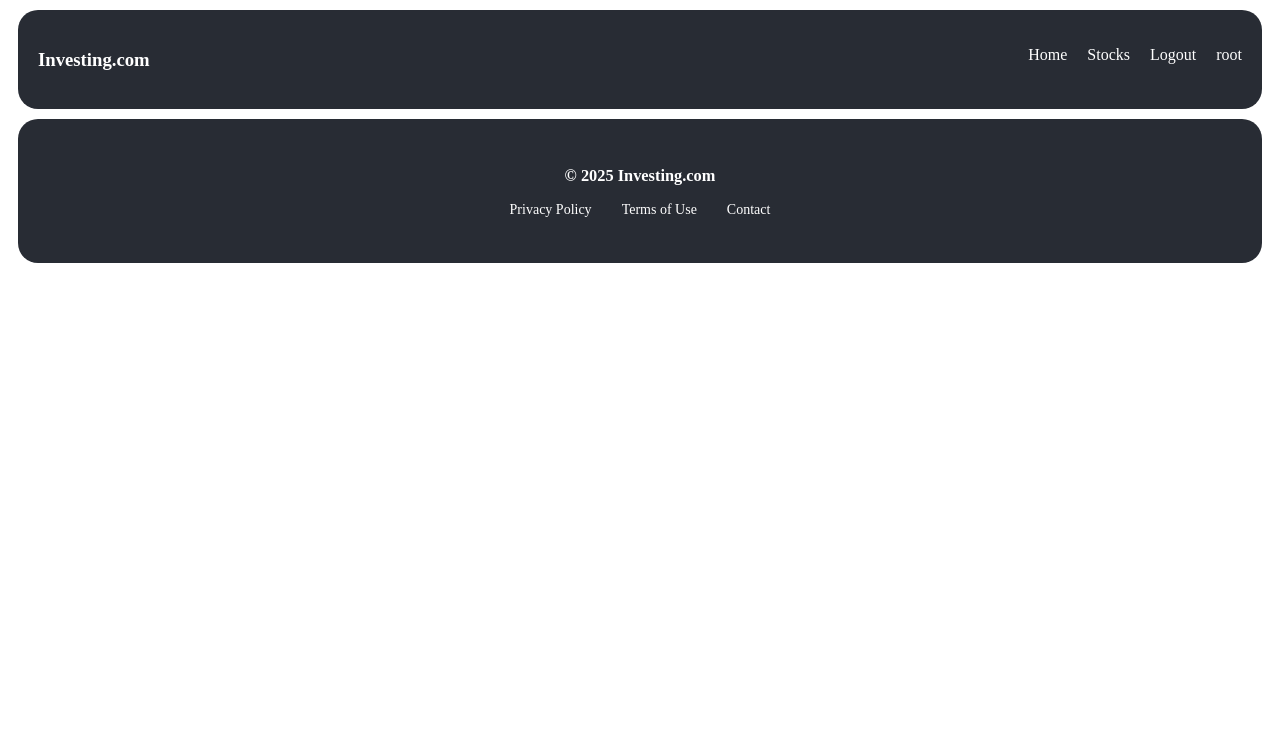
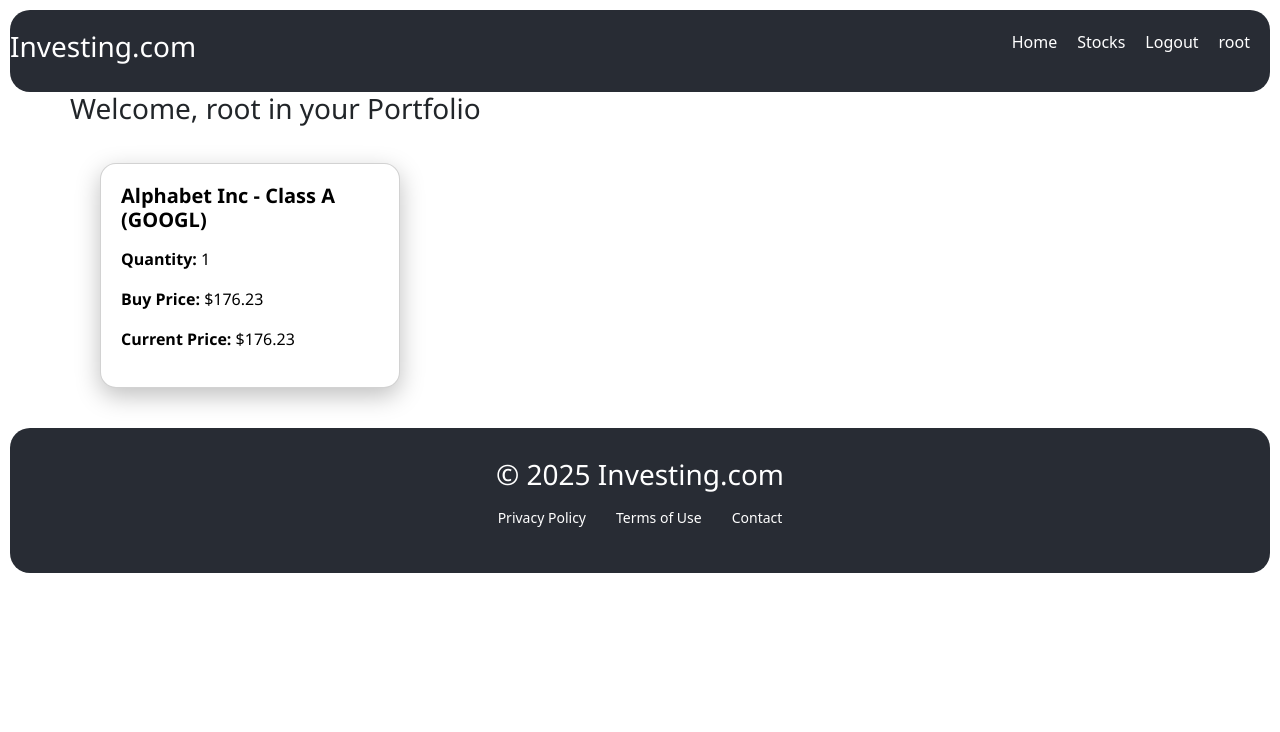
Before and after one commit to Sheraz-udd-in/Stock-Market, a Django app: page / in a window 1280 px wide. Shown: the top 732 px of the page. Before the commit the page ends 263 px from the top, so only its background shows below. Run offline with Django 5.2, Linux system fonts and the light colour scheme; a user stored in the database is signed in; data comes from the database, SQL or seed files in the repository; both versions use the stored data as it was after the commit.

Commit message:
index page

```diff
--- a/app1/templates/index.html
+++ b/app1/templates/index.html
@@ -1,16 +1,64 @@
+{% extends 'base.html' %}
 {% load static %}
-<!DOCTYPE html>
-<html lang="en">
-<head>
-    <meta charset="UTF-8">
-    <title>Title</title>
-    <link rel="stylesheet" href="{% static 'style.css' %}">
+{% block content %}
+<style>
+  .card {
+    background-color: white;
+    color: black;
+    border-radius: 16px;
+    padding: 20px;
+    margin: 10px;
+    box-shadow: 0 8px 24px rgba(0, 0, 0, 0.25);
+    transition: transform 0.2s ease, box-shadow 0.3s ease;
+    width: 250px;
+    font-family: 'Segoe UI', sans-serif;
+  }
 
-</head>
-<body>
-{% include 'components/navbar.html' %}
+  .card:hover {
+    transform: translateY(-5px);
+    box-shadow: 0 12px 32px rgba(0, 0, 0, 0.35);
+    border-color: blue;
+  }
 
-{% include 'components/footer.html' %}
-</body>
+  .card h4 {
+    margin-bottom: 15px;
+    font-size: 20px;
+    font-weight: 600;
+  }
 
-</html>
+  .portfolio-container {
+    display: flex;
+    flex-wrap: wrap;
+    gap: 20px;
+    justify-content: flex-start;
+    padding: 20px;
+  }
+
+  .home-wrapper {
+    padding-left: 70px;
+  }
+
+  h2, h3 {
+    font-family: 'Segoe UI', sans-serif;
+  }
+</style>
+
+<div class="home-wrapper">
+  <h3>Welcome, {{ request.user.username }} in your Portfolio</h3>
+
+  {% if user_stocks %}
+  <div class="portfolio-container">
+    {% for user_stock in user_stocks %}
+    <div class="card">
+        <h3>{{ user_stock.stock.name }} ({{ user_stock.stock.ticker }})</h3>
+        <p><strong>Quantity:</strong> {{ user_stock.purchase_quantity }}</p>
+        <p><strong>Buy Price:</strong> ${{ user_stock.purchase_price }}</p>
+        <p><strong>Current Price:</strong> ${{ user_stock.stock.curr_price }}</p>
+    </div>
+    {% endfor %}
+  </div>
+  {% else %}
+  <p>You currently don't own any stocks.</p>
+  {% endif %}
+</div>
+{% endblock %}
--- a/app1/views.py
+++ b/app1/views.py
@@ -36,7 +36,12 @@ webscoket_api_key = 'd1hqgb1r01qsvr2bqhc0d1hqgb1r01qsvr2bqhcg'
 
 @login_required
 def index(request) :
-    return render(request ,  'index.html')
+    user = request.user
+    user_stocks = UserStock.objects.filter(user=user).select_related('stock')
+    context = {
+        'user_stocks' : user_stocks
+    }
+    return render(request ,  'index.html',context)
 
 
 
```
Also changed, not shown: db.sqlite3.
